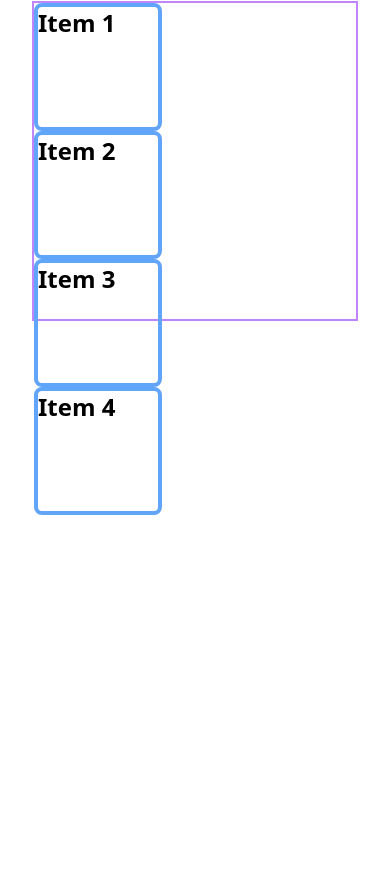
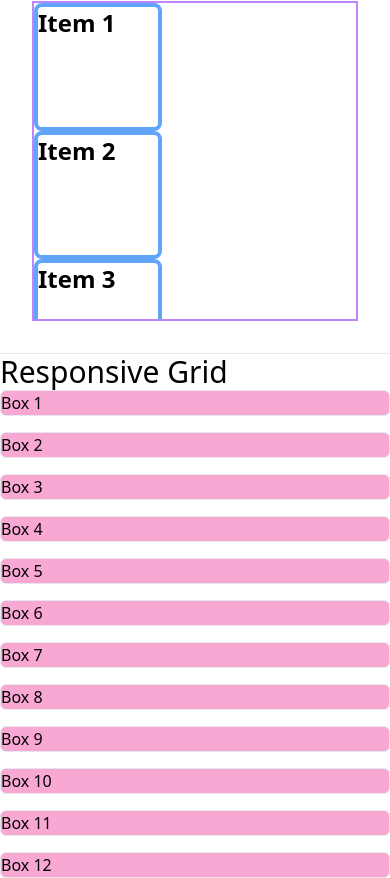
Before and after one commit to apurbo-47/intro-to-tailwind-css, a plain HTML site: page index.html in a window 390 px wide. Shown: the part 1022-1900 px from the top of the page. Before the commit the page ends 1537 px from the top, so only its background shows below. Drawn offline with nearby package versions, Linux system fonts and the light colour scheme.

Commit message:
added responsive grid

```diff
--- a/index.html
+++ b/index.html
@@ -46,13 +46,31 @@
         <hr>
         <section>
             <h1 class="text-2xl font-bold"> My Flexible Flex </h1>
-            <div class="h-80 border border-2 border-purple-400 m-8 lg:flex lg:justify-between items-center">
+            <div class="h-80 overflow-scroll border border-2 border-purple-400 m-8 lg:flex lg:justify-between items-center">
                 <div class="w-32 h-32 border border-4 border-blue-400 rounded-lg text-2xl font-bold"> Item 1 </div>
                 <div class="w-32 h-32 border border-4 border-blue-400 rounded-lg text-2xl font-bold"> Item 2 </div>
                 <div class="w-32 h-32 border border-4 border-blue-400 rounded-lg text-2xl font-bold"> Item 3 </div>
                 <div class="w-32 h-32 border border-4 border-blue-400 rounded-lg text-2xl font-bold"> Item 4 </div>
             </div>
         </section>
+        <hr>
+        <section>
+            <h3 class="text-3xl">Responsive Grid</h3>
+            <div class="grid sm:grid-cols-2 md:grid-cols-3 lg:grid-cols-4 gap-4">
+                <div class="bg-pink-300 border border2 rounded-md">Box 1</div>
+                <div class="bg-pink-300 border border2 rounded-md">Box 2</div>
+                <div class="bg-pink-300 border border2 rounded-md">Box 3</div>
+                <div class="bg-pink-300 border border2 rounded-md">Box 4</div>
+                <div class="md:col-span-3 bg-pink-300 border border2 rounded-md">Box 5</div>
+                <div class="bg-pink-300 border border2 rounded-md">Box 6</div>
+                <div class="sm:col-span-2 row-span-2 bg-pink-300 border border2 rounded-md">Box 7</div>
+                <div class="bg-pink-300 border border2 rounded-md">Box 8</div>
+                <div class="bg-pink-300 border border2 rounded-md">Box 9</div>
+                <div class="bg-pink-300 border border2 rounded-md">Box 10</div>
+                <div class="bg-pink-300 border border2 rounded-md">Box 11</div>
+                <div class="bg-pink-300 border border2 rounded-md">Box 12</div>
+            </div>
+        </section>
     </main>
 </body>
 </html>
```
